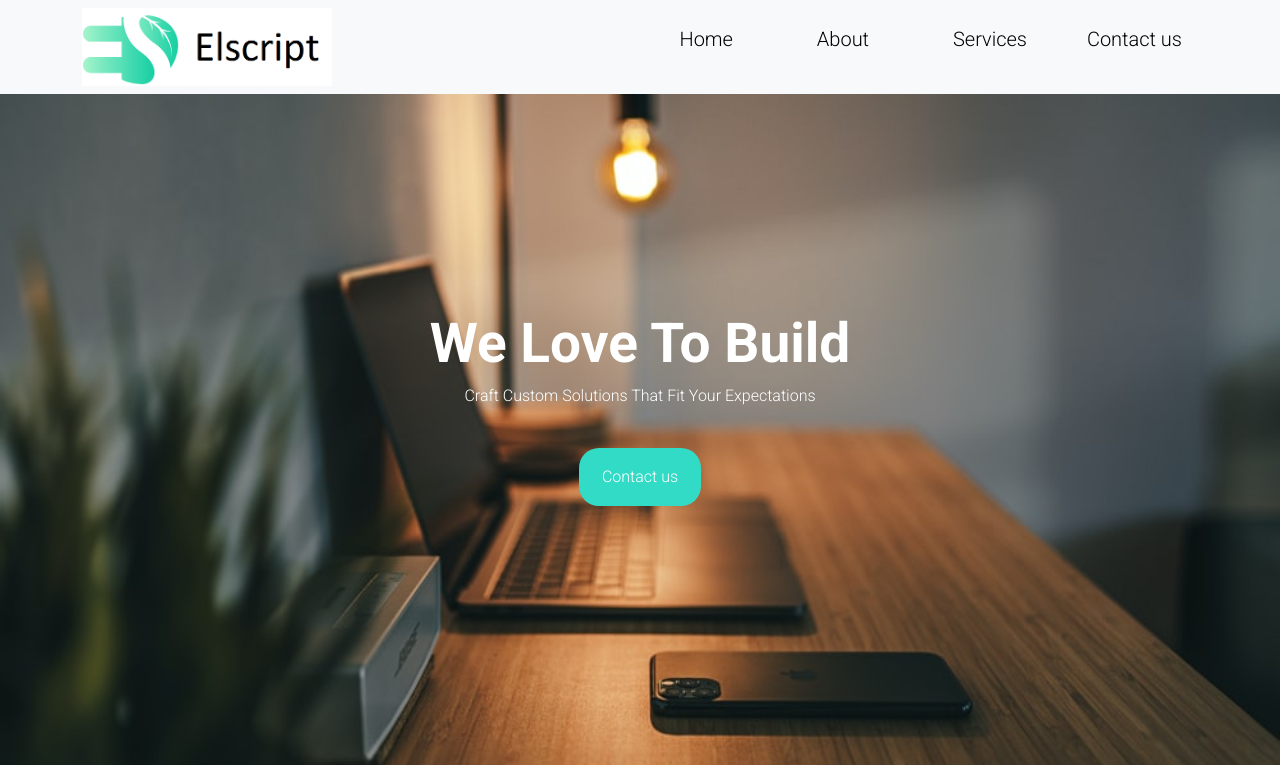
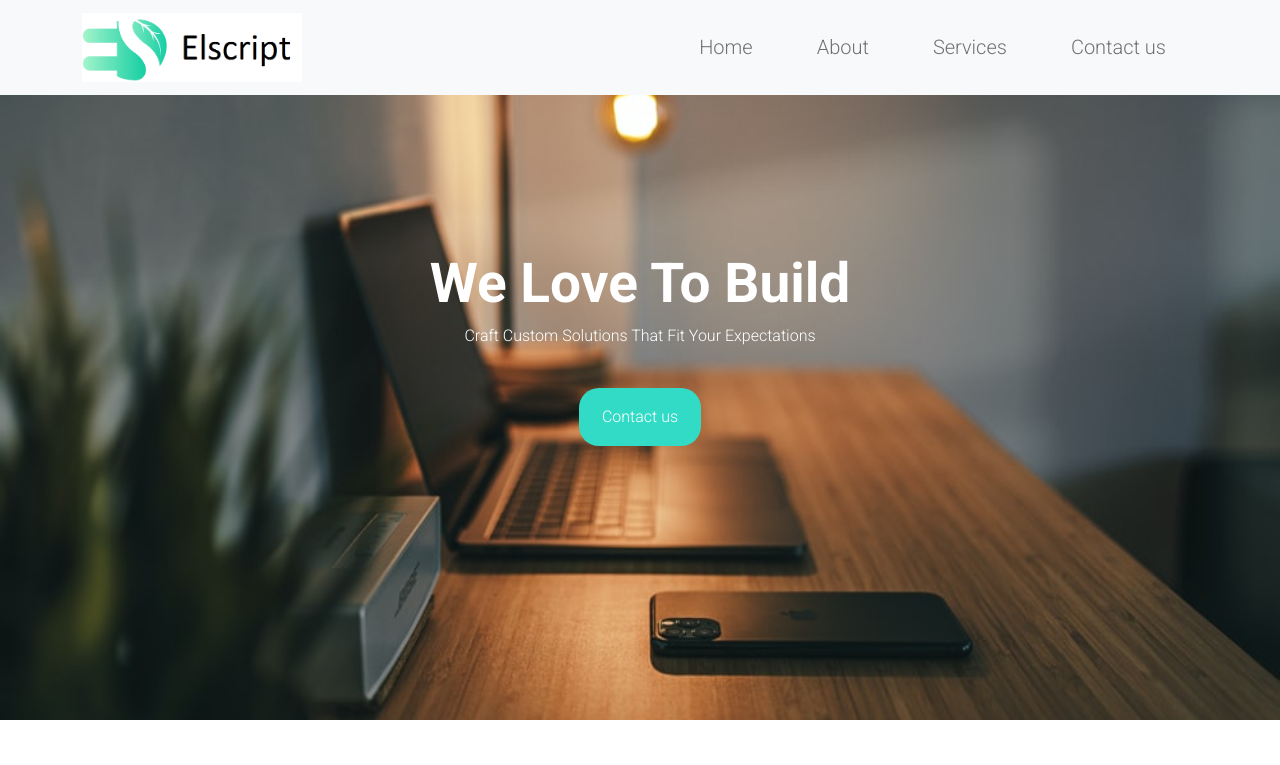
Before and after one commit to Kpokharel1/ElscriptDemoWebsite, a plain HTML site: page index.html in a window 1280 px wide. Shown: the top 765 px of the page. Drawn offline with nearby package versions, Linux system fonts and the light colour scheme.

Commit message:
Navbar full created with bootstrap

```diff
--- a/index.html
+++ b/index.html
@@ -22,48 +22,30 @@
   </head>
   <body>
     <!-- Navbar-section -->
-    <section id="Navbar">
-      <div class="navbar" style="background: #333333">
-        <div class="basic-nav container" style="display: flex">
-          <p style="color: #ffffff">
-            <span class="primary-h">Phone: </span>9862656643
-          </p>
-          <p style="color: #ffffff">
-            <span class="primary-h">Email: </span>contact@elscript.com
-          </p>
-        </div>
-      </div>
-      <nav class="navbar fixed-top navbar-light bg-light " id="navbar">
+    <div class="navbar navbar-expand-md bg-light navbar-light fixed-top">
       <div class="container">
-          <div class="logo">
-            <a href="#" class="navbar-brand"
-              ><img
-                src="/img/logo.png"
-                style="width: 250px"
-                class="img-fluid"
-                alt=""
-            /></a>
-          </div>
+        <a href="#" class="navbar-brand"><img src="/img/logo.png" class="img-fluid" alt="" style="width: 220px;"></a>
 
-          <div class="content">
-            <ul>
-              <li class="nav-list mx-4">
-                <a href="#" class="nav-link">Home</a>
+        <div class="collapse navbar-collapse">
+          <ul class="navbar-nav ms-auto">
+            <li class="nav-item mx-4">
+              <a href="#home" class="nav-link">Home</a>
             </li>
-              <li class="nav-list mx-4">
-                <a href="#" class="nav-link">About</a>
+            <li class="nav-item mx-4">
+              <a href="#home" class="nav-link">About</a>
             </li>
-              <li class="nav-list mx-4">
-                <a href="#" class="nav-link">Services</a>
+            <li class="nav-item mx-4">
+              <a href="#home" class="nav-link">Services</a>
             </li>
-              <li class="nav-list">
-                <a href="#" class="nav-link">Contact us</a>
+            <li class="nav-item mx-4">
+              <a href="#home" class="nav-link">Contact us</a>
             </li>
           </ul>
         </div>
       </div>
-      </nav>
-    </section>
+
+
+    </div>
     <!-- home-section -->
     <section
       id="home-section"
--- a/style.css
+++ b/style.css
@@ -10,27 +10,11 @@
 
 }
 /* navbar-section */
-.basic-nav p{
-    margin: 10px;
-
+.navbar .container ul li{
+    font-size: 20px;
 }
 
-.content{
-    display: flex;
 
-}
-.content ul li{
-    display: inline-block;
-    list-style: none;
-}
-.content ul li a{
-    color: black;
-    transition: 0.4s ease-in;
-    font-size: 20px;
-}
-.content ul li a:hover{
-    color: var(--primarycolor);
-}
 /* home-section */
 .content-home{
     height: 90vh;
```
Lines whose indentation alone changed are shown as unchanged.
